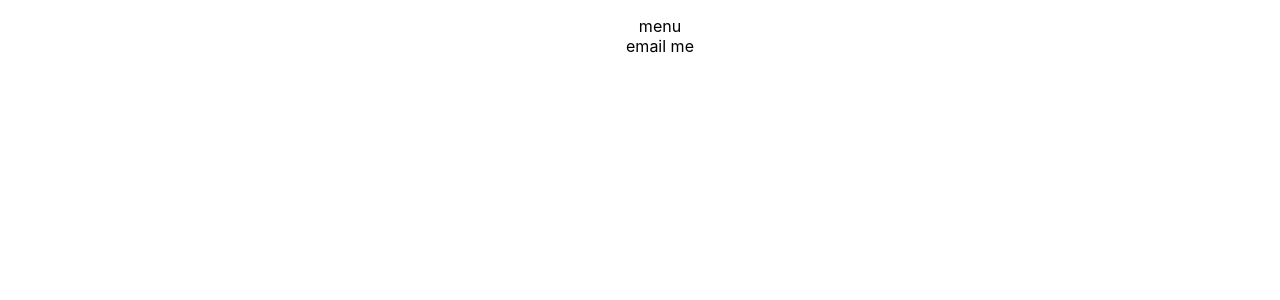
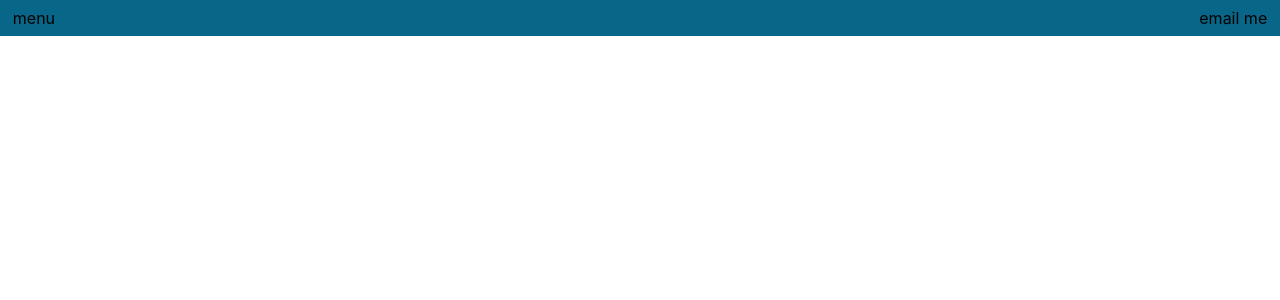
Before and after one commit to BenFischer001/PersonalWebsite, a React (Create React App) app: page / in a window 1280 px wide. Shown: the top 300 px of the page. Built offline with nearby package versions, Linux system fonts and the light colour scheme.

Commit message:
add: background color + spacing for nav bar

```diff
--- a/src/Components/CSS/Nav.css
+++ b/src/Components/CSS/Nav.css
@@ -1,3 +1,20 @@
 .nav-options {
     list-style-type: none;
+    background-color: #086788;
+    margin: 0;
+    padding: 1vh 1vw;
+
+    display: flex;
+    justify-content: space-between;
+
 }
+
+.nav-bar {
+
+    width: 100vw;
+}
+
+#li {
+    margin: 10vw;
+    color: aliceblue;
+}
--- a/src/Components/Nav.js
+++ b/src/Components/Nav.js
@@ -2,7 +2,7 @@ import './CSS/Nav.css'
 
 const Nav = () => {
     return (
-        <nav>
+        <nav className='nav-bar'>
           <ul className='nav-options'>
             <li>menu</li>
             <li>email me</li>
```
